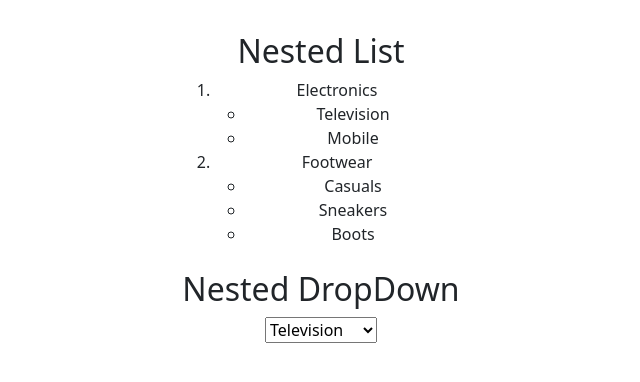
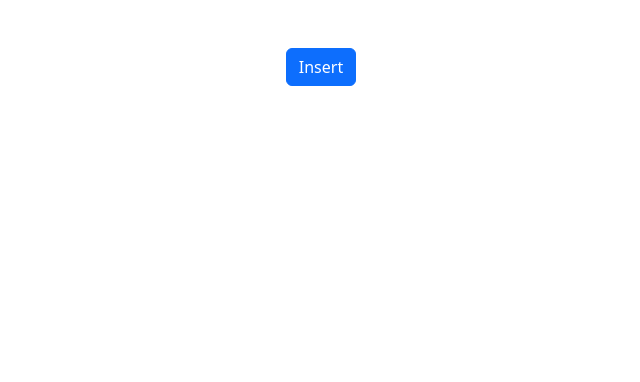
Before and after one commit to Manish10022001/React-Concepts, a React (Vite) app in the folder react_concepts/: page / in a window 1280 px wide. Shown: the top 382 px of the page, without its empty margins (319-959 px from the left). Built offline with nearby package versions, Linux system fonts and the light colour scheme.

Commit message:
event demo for custom arguments

```diff
--- /dev/null
+++ b/react_concepts/src/components/event/event-demo-1.jsx
@@ -0,0 +1,21 @@
+//passing custom arguments so used {()=>} instead of default event
+export default function EventDemo() {
+  function InsertClick(name, price, cities) {
+    document.write(`
+        Name : ${name}\n
+        Price: ${price}\n
+        Cities: ${cities}
+            `);
+  }
+  return (
+    <button
+      id="btnInsert"
+      onClick={() => {
+        InsertClick("TV",2334343,["a",'b','c']);
+      }}
+      className="btn btn-primary mt-3"
+    >
+      Insert
+    </button>
+  );
+}
--- a/react_concepts/src/main.jsx
+++ b/react_concepts/src/main.jsx
@@ -8,6 +8,8 @@ import AjaxWithjQuery from "./components/ajax/ajax-3.jsx";
 import AxiosOne from "./components/axios/axios-1.jsx";
 import Courses from "./components/axios/courses.jsx";
 import NestedDemo from "./components/nested-demo/nested-demo.jsx";
+
+import EventDemo from "./components/event/event-demo-1.jsx";
 import "../node_modules/bootstrap/dist/css/bootstrap.css";
 import "../node_modules/bootstrap-icons/font/bootstrap-icons.css";
 import "bootstrap";
@@ -20,6 +22,7 @@ createRoot(document.getElementById("root")).render(
     {/* <AjaxWithjQuery /> */}
     {/* <AxiosOne /> */}
     {/* <Courses /> */}
-    <NestedDemo />
+    {/* <NestedDemo /> */}
+    <EventDemo />
   </StrictMode>
 );
```
